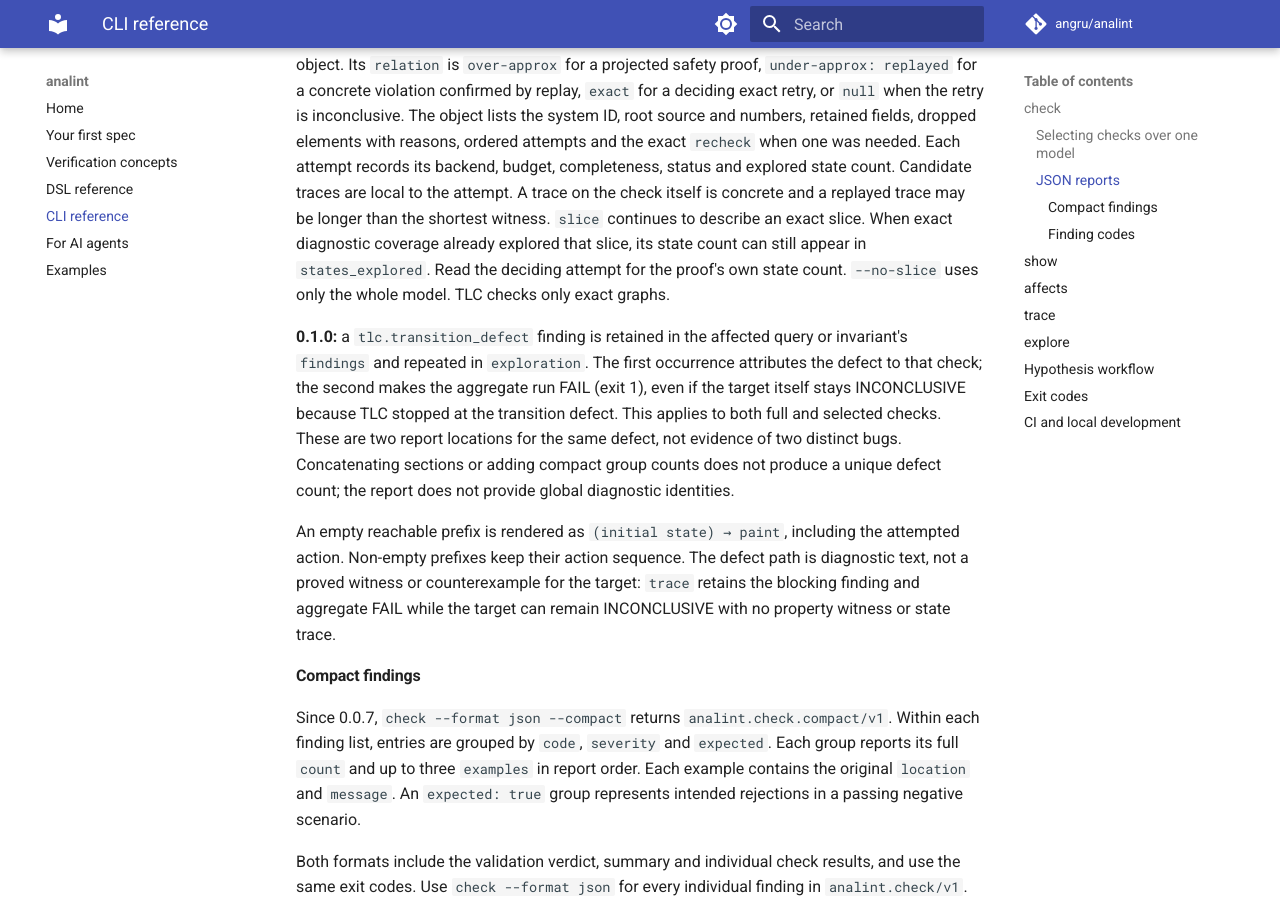
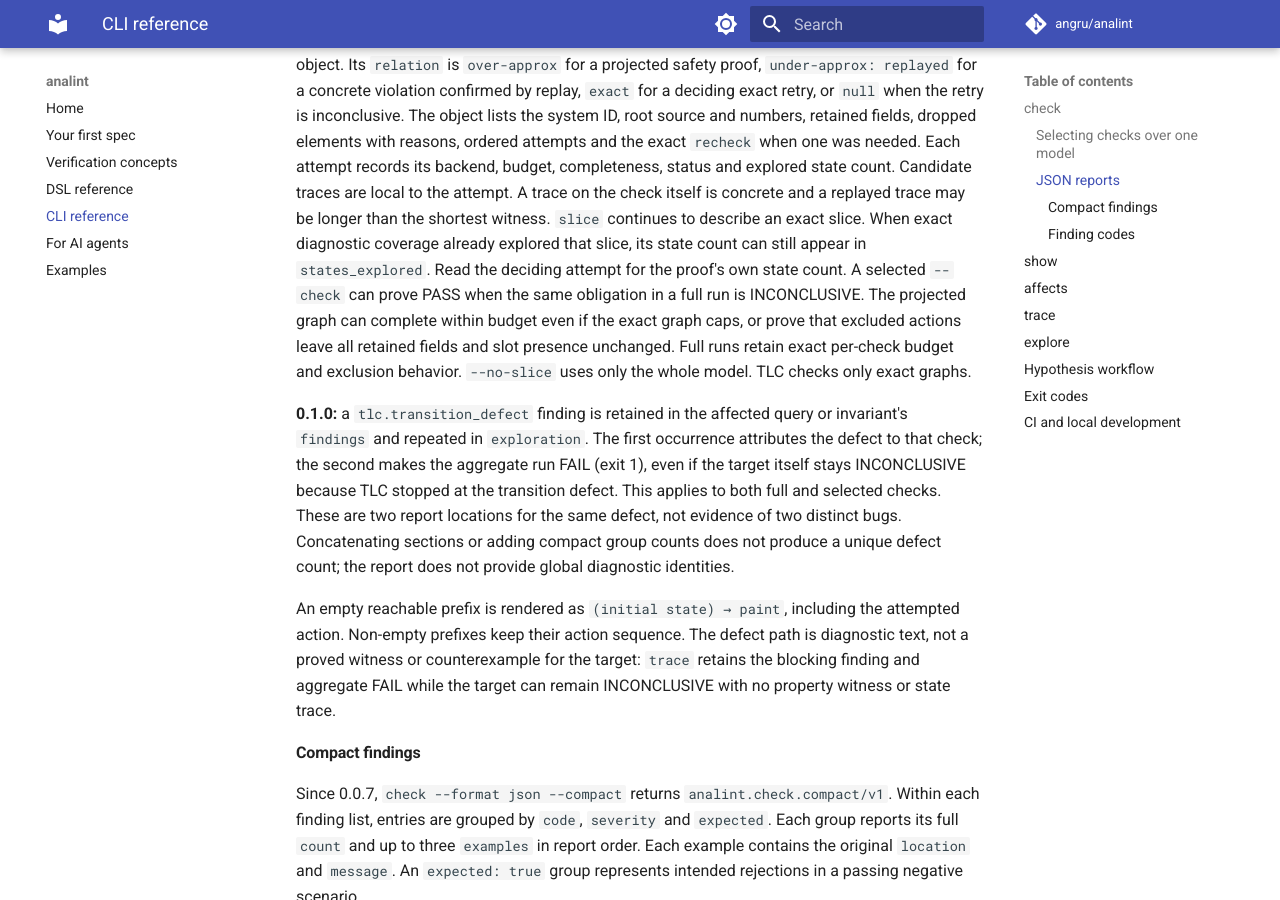
Before and after one commit to angru/analint, an MkDocs documentation site: the page built from docs/cli.md, in a window 1280 px wide and 900 px high, scrolled down 4317 px. Built offline with MkDocs 1.6.1 and Material for MkDocs 9.7.7, drawn with Linux system fonts in a browser that asks for light colours; comment, search, counter and statistics services are not loaded.

Commit message:
Document when selected projection can strengthen safety results

```diff
--- a/docs/cli.md
+++ b/docs/cli.md
@@ -185,7 +185,11 @@ on the check itself is concrete and a replayed trace may be longer than the
 shortest witness. `slice` continues to describe an exact slice. When exact
 diagnostic coverage already explored that slice, its state count can still
 appear in `states_explored`. Read the deciding attempt for the proof's own
-state count. `--no-slice` uses only the whole model. TLC checks only exact graphs.
+state count. A selected `--check` can prove PASS when the same obligation in a
+full run is INCONCLUSIVE. The projected graph can complete within budget even
+if the exact graph caps, or prove that excluded actions leave all retained fields
+and slot presence unchanged. Full runs retain exact per-check budget and exclusion
+behavior. `--no-slice` uses only the whole model. TLC checks only exact graphs.
 
 **0.1.0:** a `tlc.transition_defect` finding is retained in the affected
 query or invariant's `findings` and repeated in `exploration`. The first occurrence
```
Also changed, not shown: 1 other file.
